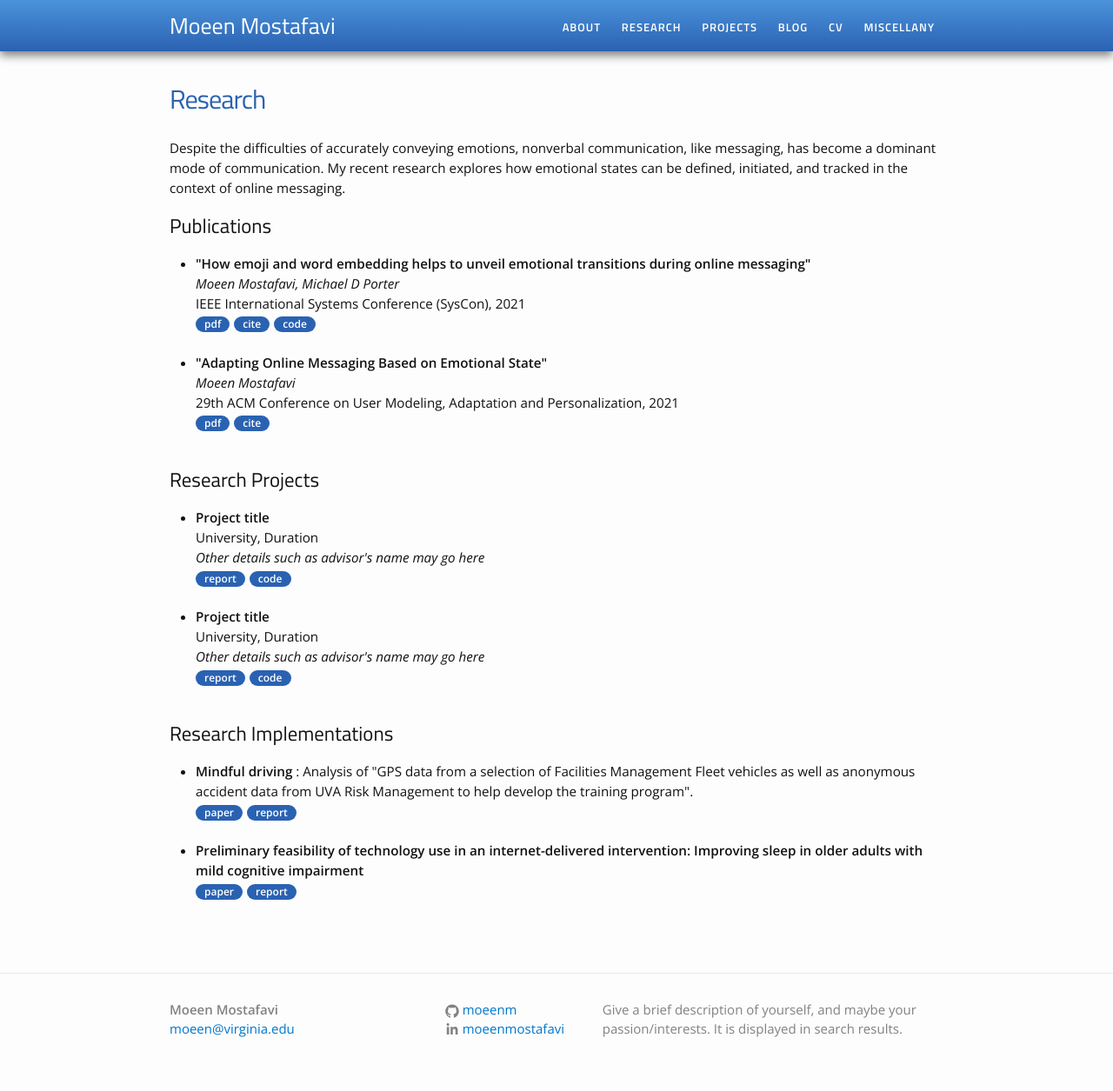
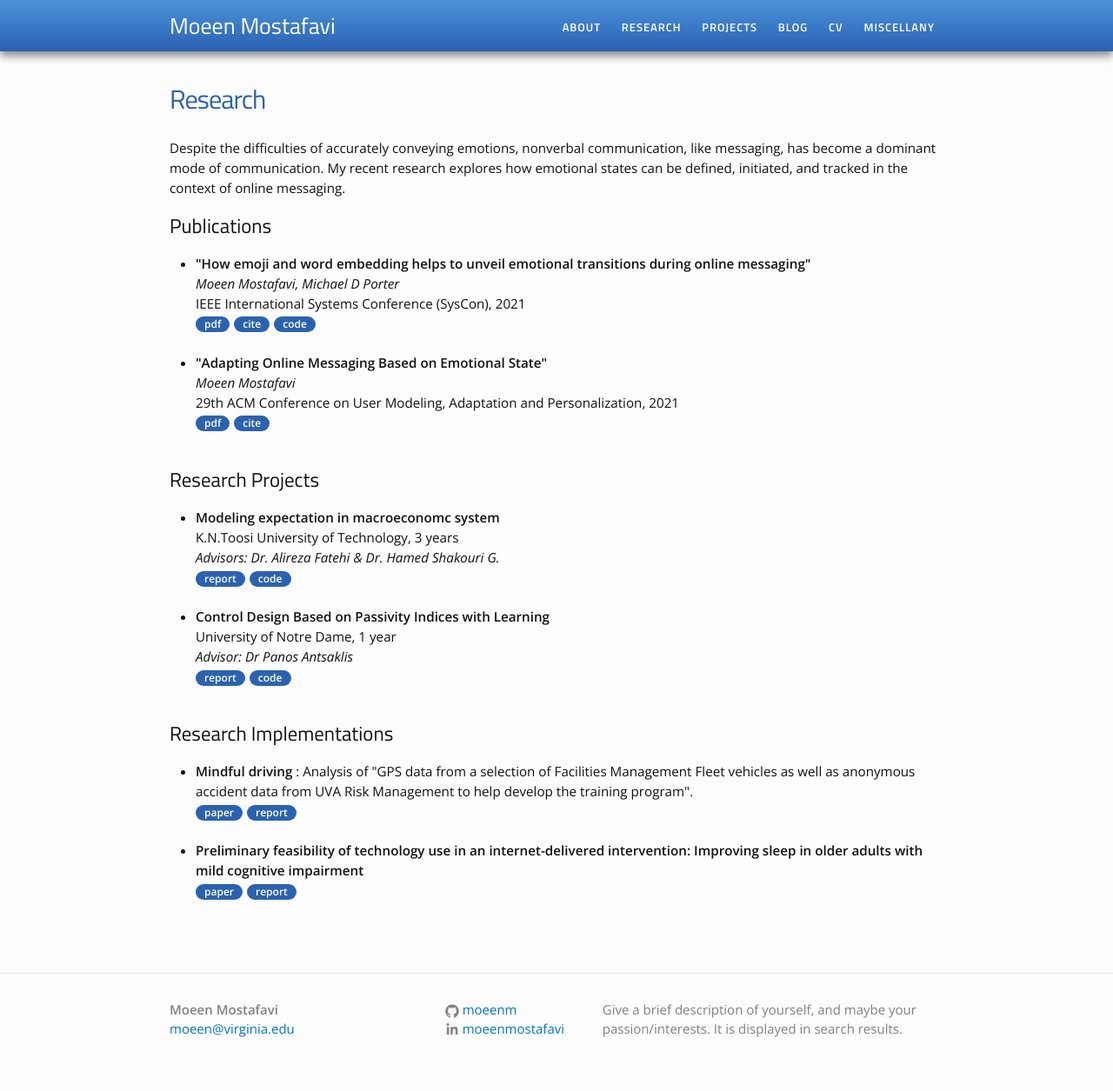
Before and after one commit to moeenm/moeenm.github.io, a Jekyll site: the page built from research.md, in a window 1280 px wide. Shown: the whole page at 87% size. Built offline with Jekyll 4.4.1, drawn with Linux system fonts in a browser that asks for light colours.

Commit message:
Update research.md

```diff
--- a/research.md
+++ b/research.md
@@ -25,15 +25,15 @@ Despite the difficulties of accurately conveying emotions, nonverbal communicati
 <h2>Research Projects</h2>
 <ul>
 	<li>
-		<b>Project title</b><br>
-		University, Duration<br>
-		<i>Other details such as advisor's name may go here</i><br>
+		<b>Modeling expectation in macroeconomc system</b><br>
+		K.N.Toosi University of Technology, 3 years<br>
+		<i>Advisors: Dr. Alireza Fatehi & Dr. Hamed Shakouri G.</i><br>
 		<a href=""><div class="color-button">report</div></a><a href=""><div class="color-button">code</div></a>
 	</li><br>
 	<li>
-		<b>Project title</b><br>
-		University, Duration<br>
-		<i>Other details such as advisor's name may go here</i><br>
+		<b> Control Design Based on Passivity Indices with Learning </b><br>
+		University of Notre Dame, 1 year <br>
+		<i>Advisor: Dr Panos Antsaklis</i><br>
 		<a href=""><div class="color-button">report</div></a><a href=""><div class="color-button">code</div></a>
 	</li><br>
 </ul>
```
